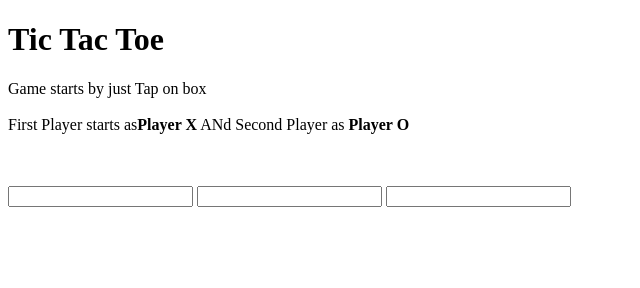
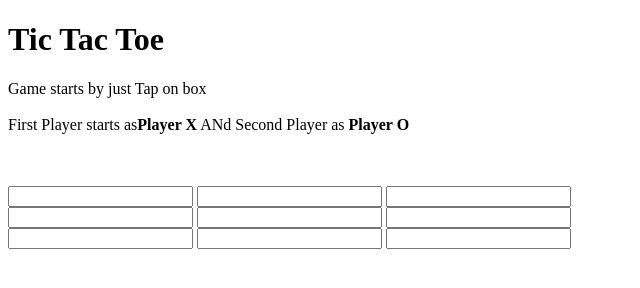
Before and after one commit to iamneo-production/bedcafee304669055efdcbcabeone, a website: page public/index.html in a window 1280 px wide. Shown: the whole page, without its empty margins (0-640 px from the left). Drawn offline with Linux system fonts and the light colour scheme.

Commit message:
Backup Commit

```diff
--- a/public/index.html
+++ b/public/index.html
@@ -31,10 +31,31 @@
 
       </div>
       <div class="row">
+        <input type="tect" id="b4" class="cell" onclick="myfunc_6();myfunc();"
+        readonly>
+        <input type="tect" id="b5" class="cell" onclick="myfunc_7();myfunc();"
+        readonly>
+        <input type="tect" id="b6" class="cell" onclick="myfunc_8();myfunc();"
+        readonly>
+
+
+
+      </div>
+      <div class="row">
+        <input type="tect" id="b7" class="cell" onclick="myfunc_9();myfunc();"
+        readonly>
+        <input type="tect" id="b8" class="cell" onclick="myfunc_10();myfunc();"
+        readonly>
+        <input type="tect" id="b9" class="cell" onclick="myfunc_11();myfunc();"
+        readonly>
+
+
 
       </div>
 
+
     </div>
+
   </div>
   <!-- Enter your code here -->
 </body>
```
